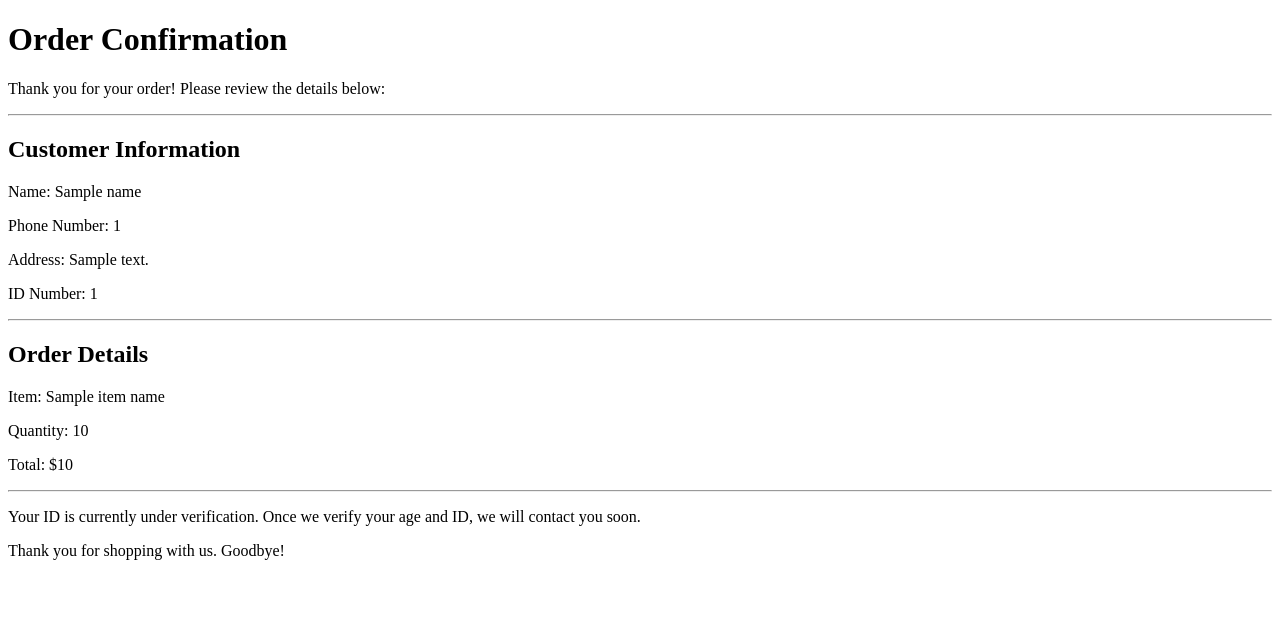
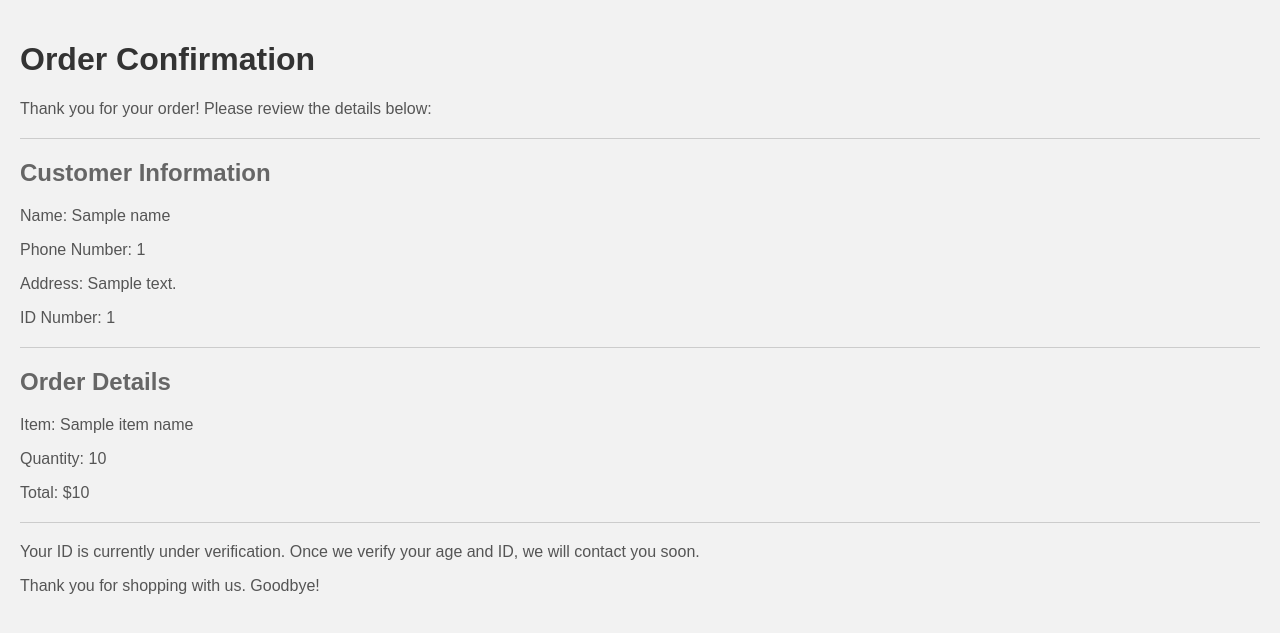
Before and after one commit to Code-Institute-Submissions/Project-The-Liquor-Store, a Flask app: template templates/order_confirmation.html in a window 1280 px wide. Shown: the top 633 px of the page. Run offline with Flask 3, Linux system fonts and the light colour scheme; the template is opened without the code that fills it: most values are stand-ins (such as "Sample title", 1, 10 or a date in 2020).

Commit message:
styling added.

```diff
--- a/static/CSS/style.css
+++ b/static/CSS/style.css
@@ -1,5 +1,5 @@
 body {
-    background: url('../images/background.jpg') no-repeat right center;
+    background-color: #ccc;
 }
 
 .container {
--- a/templates/order_confirmation.html
+++ b/templates/order_confirmation.html
@@ -2,6 +2,33 @@
 <html>
 <head>
     <title>Order Confirmation</title>
+    <style>
+        body {
+            font-family: Arial, sans-serif;
+            background-color: #f2f2f2;
+            margin: 0;
+            padding: 20px;
+        }
+
+        h1 {
+            color: #333;
+        }
+
+        h2 {
+            color: #666;
+        }
+
+        hr {
+            border: none;
+            border-top: 1px solid #ccc;
+            margin: 20px 0;
+        }
+
+        p {
+            color: #555;
+            margin-bottom: 10px;
+        }
+    </style>
 </head>
 <body>
     <h1>Order Confirmation</h1>
```
